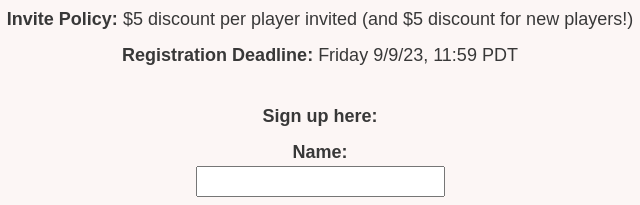
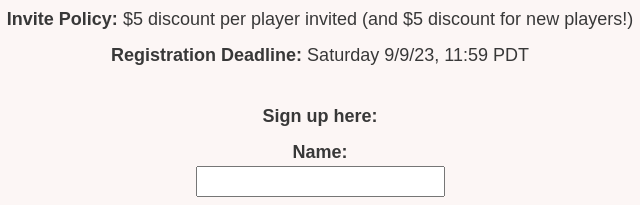
Before and after one commit to nolansankey/threepointersite_s10, a plain HTML site: page index.html in a window 1280 px wide. Shown: the part 1287-1492 px from the top of the page, 320-960 px from the left. Drawn offline with Linux system fonts and the light colour scheme; no server answers.

Commit message:
Updated deadline to Sat

```diff
--- a/index.html
+++ b/index.html
@@ -84,7 +84,7 @@
           <p><strong>The website:</strong> Some upgrades to make user experience even better. The site does require a personalized login, but if you keep your browser open on the page, you shouldn't have to log in again. Let me know if you find any bugs or have suggestions for improvements!</p>
           <p><strong>Buy-in and payouts: </strong>$30 buy-in for 5 weeks of play. Payouts TBD based on number of players</p>
           <p><strong>Invite Policy: </strong>$5 discount per player invited (and $5 discount for new players!)</p>
-          <p><strong>Registration Deadline: </strong>Friday 9/9/23, 11:59 PDT</p><br>
+          <p><strong>Registration Deadline: </strong>Saturday 9/9/23, 11:59 PDT</p><br>
           <p><strong>Sign up here:</strong></p>
         </div>
       <div>
```
